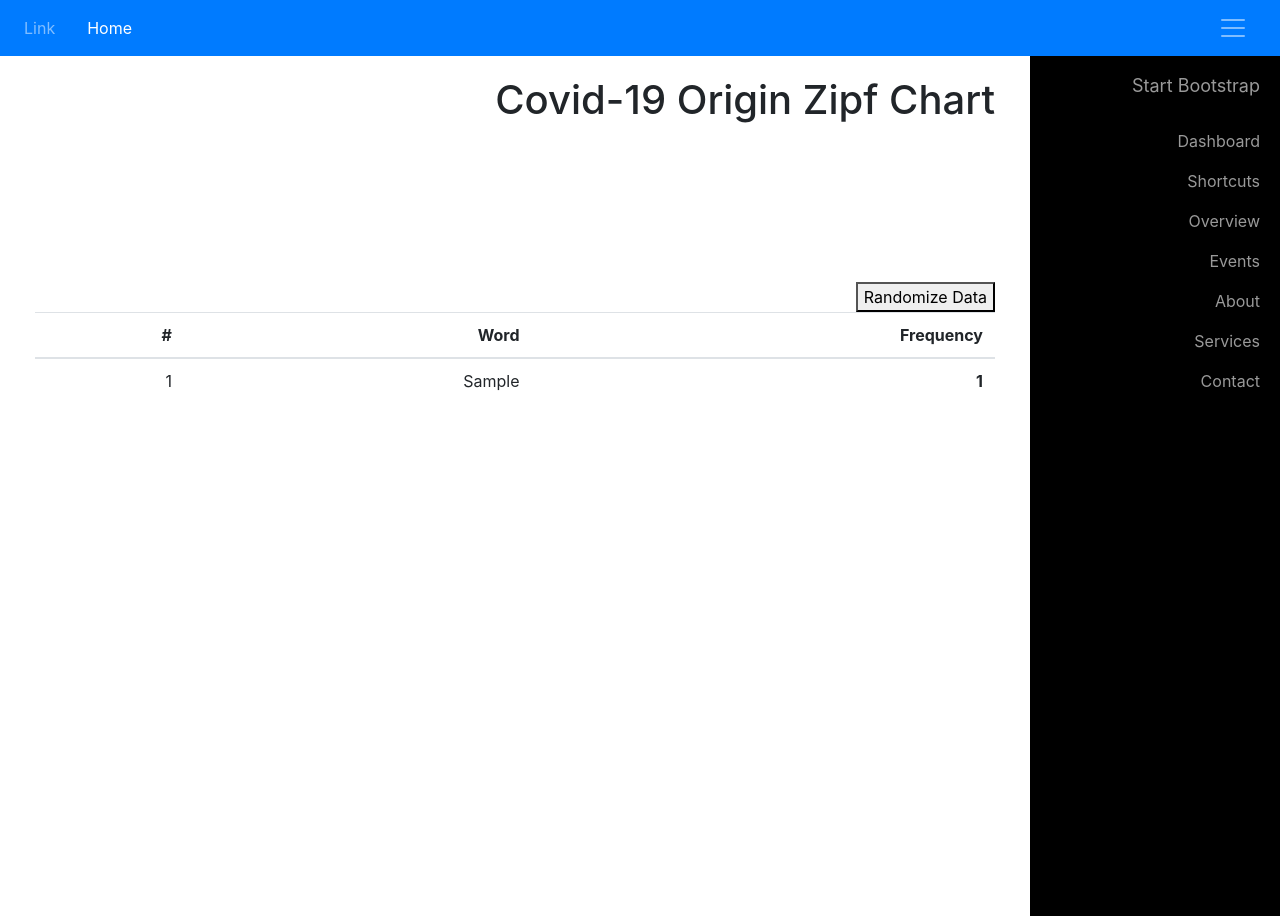
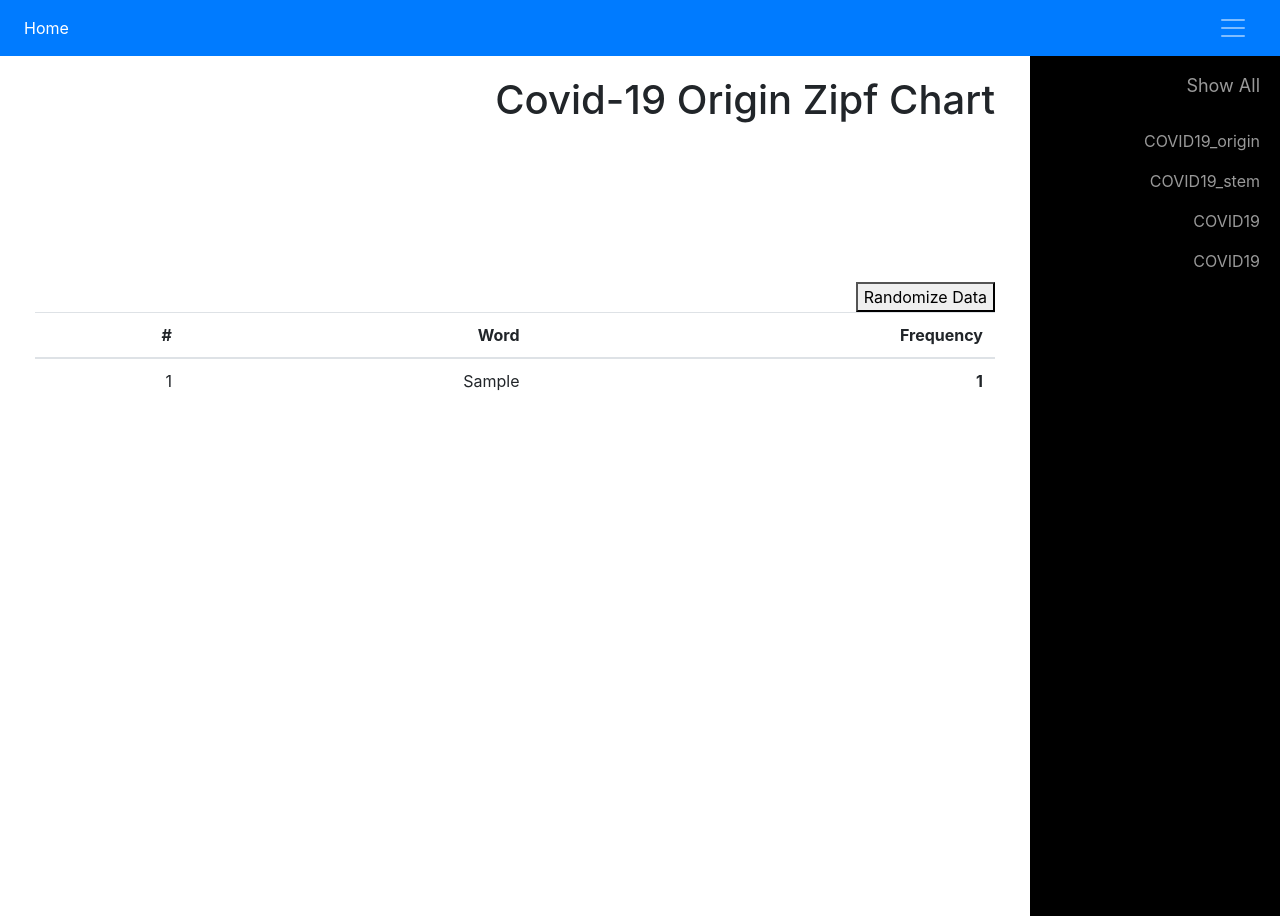
Before and after one commit to jefffang19/ir_hw, a Django app: page /search_engine/zipf in a window 1280 px wide. Run offline with Django 3.2, Linux system fonts and the light colour scheme; tables that the repository leaves empty hold one stand-in row (values such as "Sample post"); a map, chart or similar area stays blank; some libraries are stand-ins or nearby versions.

Commit message:
Change template to add get controller

```diff
--- a/hw2/hw_server/search_engine/templates/search_engine/chart.html
+++ b/hw2/hw_server/search_engine/templates/search_engine/chart.html
@@ -33,8 +33,7 @@
 	<nav class="navbar navbar-expand navbar-dark bg-primary"> <a href="#menu-toggle" id="menu-toggle" class="navbar-brand"><span class="navbar-toggler-icon"></span></a> <button class="navbar-toggler" type="button" data-toggle="collapse" data-target="#navbarsExample02" aria-controls="navbarsExample02" aria-expanded="false" aria-label="Toggle navigation"> <span class="navbar-toggler-icon"></span> </button>
 		<div class="collapse navbar-collapse" id="navbarsExample02">
 			<ul class="navbar-nav mr-auto">
-				<li class="nav-item active"> <a class="nav-link" href="#">Home <span class="sr-only">(current)</span></a> </li>
-				<li class="nav-item"> <a class="nav-link" href="#">Link</a> </li>
+				<li class="nav-item active"> <a class="nav-link" href="">Home <span class="sr-only">(current)</span></a> </li>
 			</ul>
 			<form class="form-inline my-2 my-md-0"> </form>
 		</div>
@@ -43,14 +42,11 @@
 		<!-- Sidebar -->
 		<div id="sidebar-wrapper">
 			<ul class="sidebar-nav">
-				<li class="sidebar-brand"> <a href="#"> Start Bootstrap </a> </li>
-				<li> <a href="#">Dashboard</a> </li>
-				<li> <a href="#">Shortcuts</a> </li>
-				<li> <a href="#">Overview</a> </li>
-				<li> <a href="#">Events</a> </li>
-				<li> <a href="#">About</a> </li>
-				<li> <a href="#">Services</a> </li>
-				<li> <a href="#">Contact</a> </li>
+				<li class="sidebar-brand"> <a href="{% url 'zipf' opt=1%}"> Show All </a> </li>
+				<li> <a href="{% url 'zipf' opt=2%}">COVID19_origin</a> </li>
+				<li> <a href="{% url 'zipf' opt=3%}">COVID19_stem</a> </li>
+				<li> <a href="{% url 'zipf' opt=4%}">COVID19</a> </li>
+				<li> <a href="{% url 'zipf' opt=5%}">COVID19</a> </li>
 			</ul>
 		</div> <!-- /#sidebar-wrapper -->
 		<!-- Page Content -->
--- a/hw2/hw_server/search_engine/urls.py
+++ b/hw2/hw_server/search_engine/urls.py
@@ -13,6 +13,7 @@ urlpatterns = [
     path('upload_file', views.upload_file, name = 'upload_file'),
     path('import_pubmed', views.import_pubmed, name = 'import_pubmed'),
     path('zipf',views.zipf, name = 'zipf'), # main hw2 url
+    path('zipf/<int:opt>',views.zipf, name = 'zipf'),
     # db api urls
     path('create_stemfreq', views.create_stem_freq, name = 'create_stem_freq'),
     path('create_originfreq', views.create_origin_freq, name = 'create_origin_freq'),
--- a/hw2/hw_server/search_engine/views.py
+++ b/hw2/hw_server/search_engine/views.py
@@ -288,7 +288,7 @@ def import_pubmed(request):
     # return JsonResponse({'problem csv' : no10})
 
 # hw 2 main template
-def zipf(request):
+def zipf(request, opt=0):
     a = StemFreq.objects.all()
 
     top100_words = []
@@ -307,7 +307,7 @@ def zipf(request):
 
         count += 1
 
-    return render(request, 'search_engine/chart.html', {'top_words' : top100_words, 'top_freq' : top100_freq, 'other_words' : other_words, 'other_freq' : other_freq })
+    return render(request, 'search_engine/chart.html', {'opt' : opt, 'top_words' : top100_words, 'top_freq' : top100_freq, 'other_words' : other_words, 'other_freq' : other_freq })
 
 # create origin word frequency table
 def create_origin_freq(request):
```
